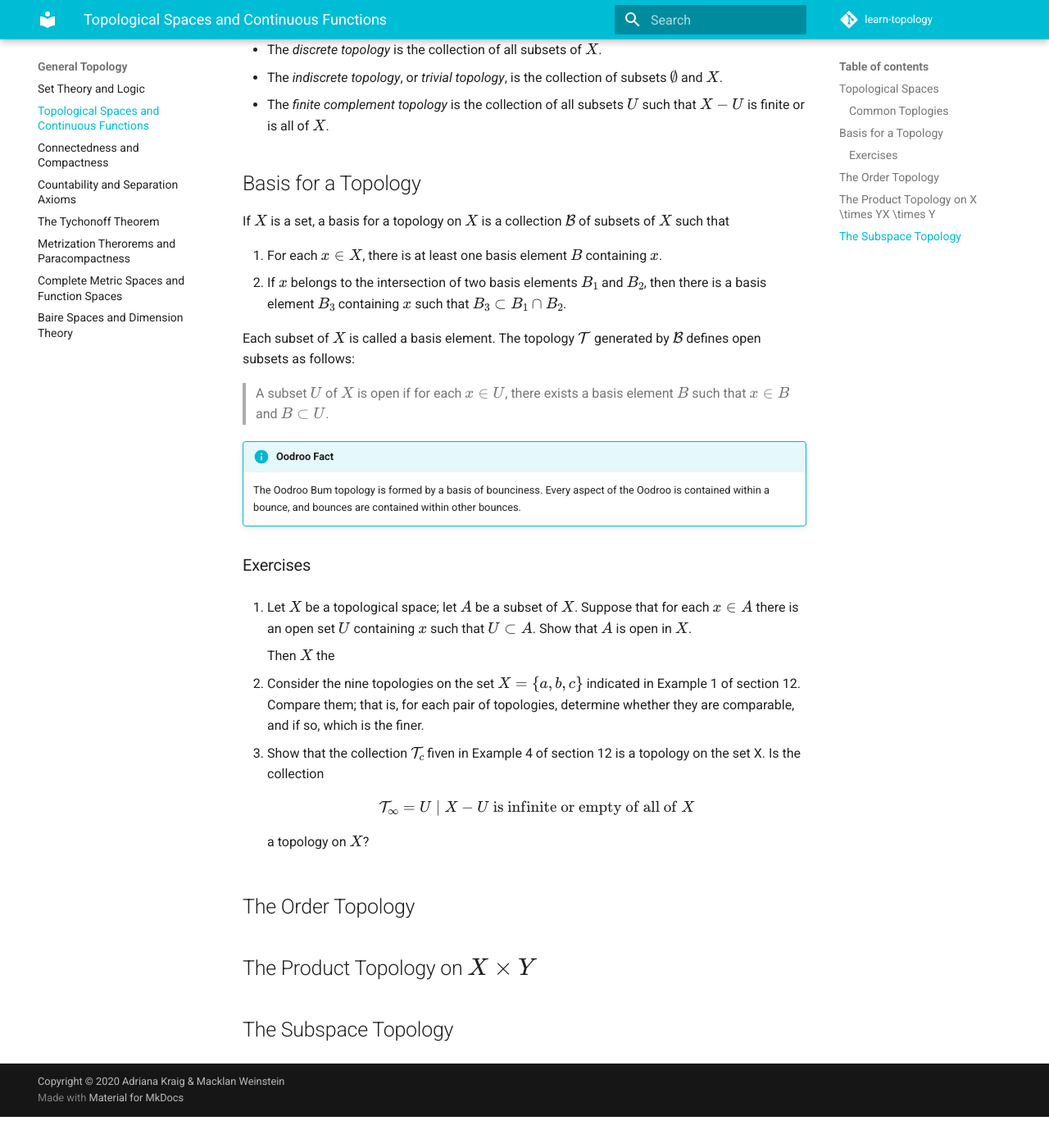
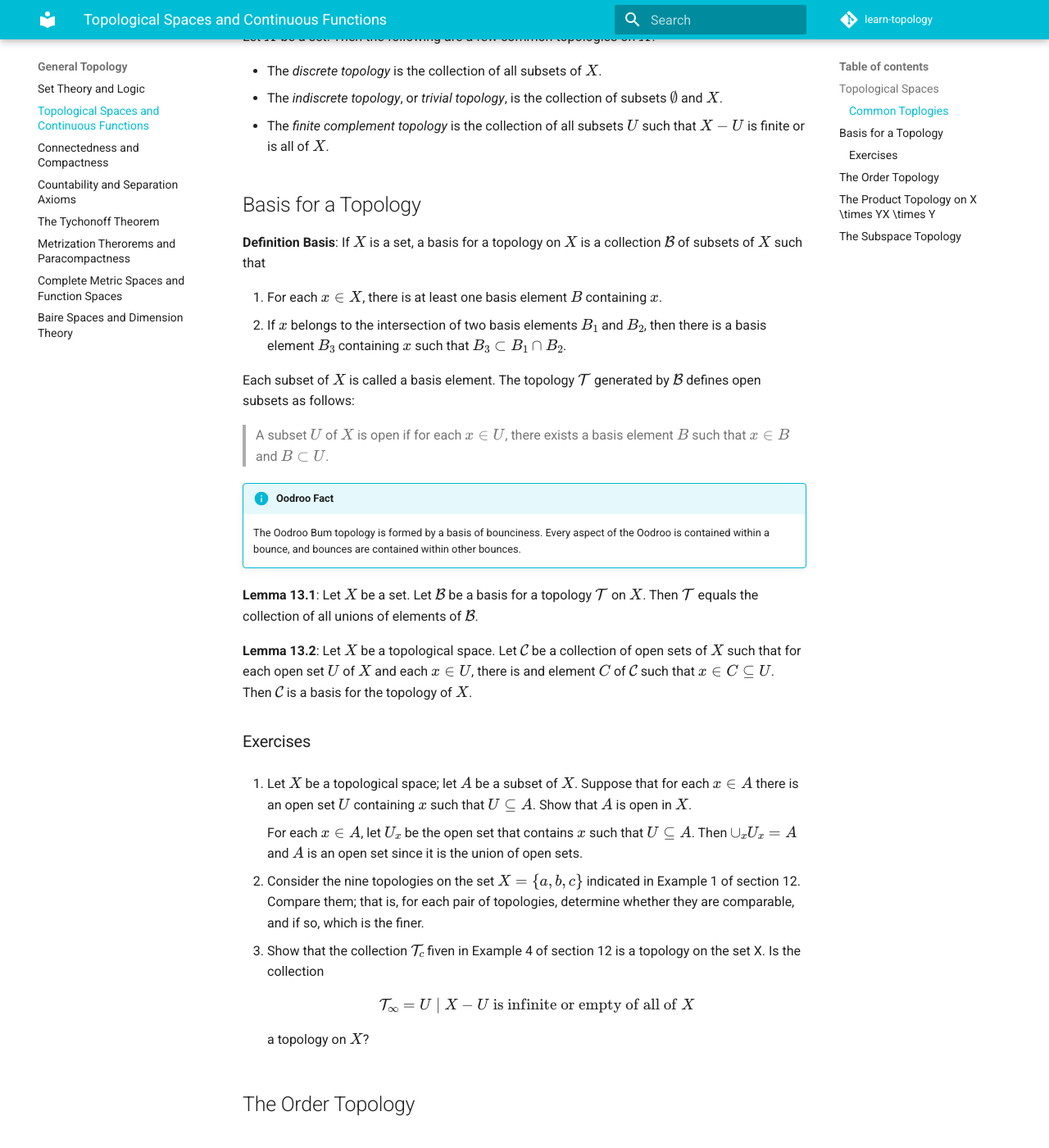
Before and after one commit to scruffaluff/learn-topology, an MkDocs documentation site: the page built from docs/book/chapter_2.md, in a window 1280 px wide and 1400 px high, scrolled down 840 px. Shown: the whole window at 82% size. Built offline with MkDocs 1.6.1 and Material for MkDocs 9.7.7, drawn with Linux system fonts in a browser that asks for light colours; formulas are drawn with MathJax 3; comment, search, counter and statistics services are not loaded; before the commit the page ends 2202 px from its top, so only the background shows below that; some of the changed text lies outside the part shown.

Commit message:
:pencil: Solve first problem

```diff
--- a/docs/book/chapter_2.md
+++ b/docs/book/chapter_2.md
@@ -2,8 +2,8 @@
 
 ## Topological Spaces
 
-A topology on a set $X$ is a collection $\mathcal{T}$ of subsets of $X$ having
-the following properties.
+__Topology__: A topology on a set $X$ is a collection $\mathcal{T}$ of subsets
+of $X$ having the following properties.
 
 1. $\emptyset$ and $X$ are in $\mathcal{T}$.
 2. The union of the elements of any subcollection of $\mathcal{T}$ is in
@@ -11,24 +11,26 @@ the following properties.
 3. The intersection of the elements of any finite subcollection of $\mathcal{T}$
    of $\mathcal{T}$ is in $\mathcal{T}$.
 
-A set $X$ for which a topology $\mathcal{T}$ has been specified is called a
-**topological space** and is denoted as the ordered pair $(X, \mathcal{T})$.
+__Topological Space__: A set $X$ for which a topology $\mathcal{T}$
+has been specified is called a topological space and is denoted as the ordered
+pair $(X, \mathcal{T})$.
 
-Let $(X, \mathcal{T})$ be a topological space. A Subset $U$ of $X$ is an open
-set of $X$ if $U$ belongs to the collection $\mathcal{T}$.
+__Open Subset__: Let $(X, \mathcal{T})$ be a topological space. A
+subset $U$ of $X$ is an open set of $X$ if $U$ belongs to the collection
+$\mathcal{T}$.
 
 !!! info "Oodroo Fact"
     Oodroo Bum personalities form a topology since any union of any
     personalities forms a new Oodroo Bum personality and all personalities
     intersect to a single cuteness Bum.
 
-Let $\mathcal{T}$ and $\mathcal{T}'$ be two topologies on set $X$. If
-$\mathcal{T}' \supseteq \mathcal{T}$, then $\mathcal{T}'$ is finer than
-$\mathcal{T}$ and $\mathcal{T}$ is coarser than $\mathcal{T}'$. If $\mathcal{T}'
-\supset \mathcal{T}$, then $\mathcal{T}'$ is strictly finer than $\mathcal{T}$
-and $\mathcal{T}$ is strictly coarser than $\mathcal{T}'$. If $\mathcal{T}'
-\supseteq \mathcal{T}$ or $\mathcal{T}' \subseteq \mathcal{T}$, then
-$\mathcal{T}$ is comparable to $\mathcal{T}'$.
+__Coarser and Finer__: Let $\mathcal{T}$ and $\mathcal{T}'$ be two topologies on
+set $X$. If $\mathcal{T}' \supseteq \mathcal{T}$, then $\mathcal{T}'$ is finer
+than $\mathcal{T}$ and $\mathcal{T}$ is coarser than $\mathcal{T}'$. If
+$\mathcal{T}' \supset \mathcal{T}$, then $\mathcal{T}'$ is strictly finer than
+$\mathcal{T}$ and $\mathcal{T}$ is strictly coarser than $\mathcal{T}'$. If
+$\mathcal{T}' \supseteq \mathcal{T}$ or $\mathcal{T}' \subseteq \mathcal{T}$,
+then $\mathcal{T}$ is comparable to $\mathcal{T}'$.
 
 ### Common Toplogies
 
@@ -42,8 +44,8 @@ Let $X$ be a set. Then the following are a few common topologies on $X$.
 
 ## Basis for a Topology
 
-If $X$ is a set, a basis for a topology on $X$ is a collection $\mathcal{B}$ of
-subsets of $X$ such that
+__Definition Basis__: If $X$ is a set, a basis for a topology on $X$ is a
+collection $\mathcal{B}$ of subsets of $X$ such that
 
 1. For each $x \in X$, there is at least one basis element $B$
    containing $x$.
@@ -62,25 +64,36 @@ generated by $\mathcal{B}$ defines open subsets as follows:
     the Oodroo is contained within a bounce, and bounces are contained within
     other bounces.
 
+__Lemma 13.1__: Let $X$ be a set. Let $\mathcal{B}$ be a basis for a topology
+$\mathcal{T}$ on $X$. Then $\mathcal{T}$ equals the collection of all unions of
+elements of $\mathcal{B}$.
+
+__Lemma 13.2__: Let $X$ be a topological space. Let $\mathcal{C}$ be a
+collection of open sets of $X$ such that for each open set $U$ of $X$ and each
+$x \in U$, there is and element $C$ of $\mathcal{C}$ such that $x \in C
+\subseteq U$. Then $\mathcal{C}$ is a basis for the topology of $X$.
+
 ### Exercises
 
 1. Let $X$ be a topological space; let $A$ be a subset of $X$. Suppose that for
-each $x \in A$ there is an open set $U$ containing $x$ such that
-$U \subset
-    A$. Show that $A$ is open in $X$.
+   each $x \in A$ there is an open set $U$ containing $x$ such that $U \subseteq
+   A$. Show that $A$ is open in $X$.
 
-    Then $X$ the
+    For each $x \in A$, let $U_x$ be the open set that contains $x$ such that $U
+    \subseteq A$. Then $\cup_x U_x = A$ and $A$ is an open set since it is the
+    union of open sets.
 
 2. Consider the nine topologies on the set $X = \{a, b, c\}$ indicated in
-Example 1 of section 12. Compare them; that is, for each pair of topologies,
-determine whether they are comparable, and if so, which is the finer.
+   Example 1 of section 12. Compare them; that is, for each pair of topologies,
+   determine whether they are comparable, and if so, which is the finer.
 
 3. Show that the collection $\mathcal{T}_c$ fiven in Example 4 of section 12 is
-a topology on the set X. Is the collection
-$$
-    \mathcal{T}_{\infty} = \{ U \mid X - U \text{ is infinite or empty of all of } X \}
-    $$
-a topology on $X$?
+   a topology on the set X. Is the collection
+   $$
+   \mathcal{T}_{\infty} = \{ U \mid X - U \text{ is infinite or empty of all
+   of } X \}
+   $$
+   a topology on $X$?
 
 ## The Order Topology
 
```
